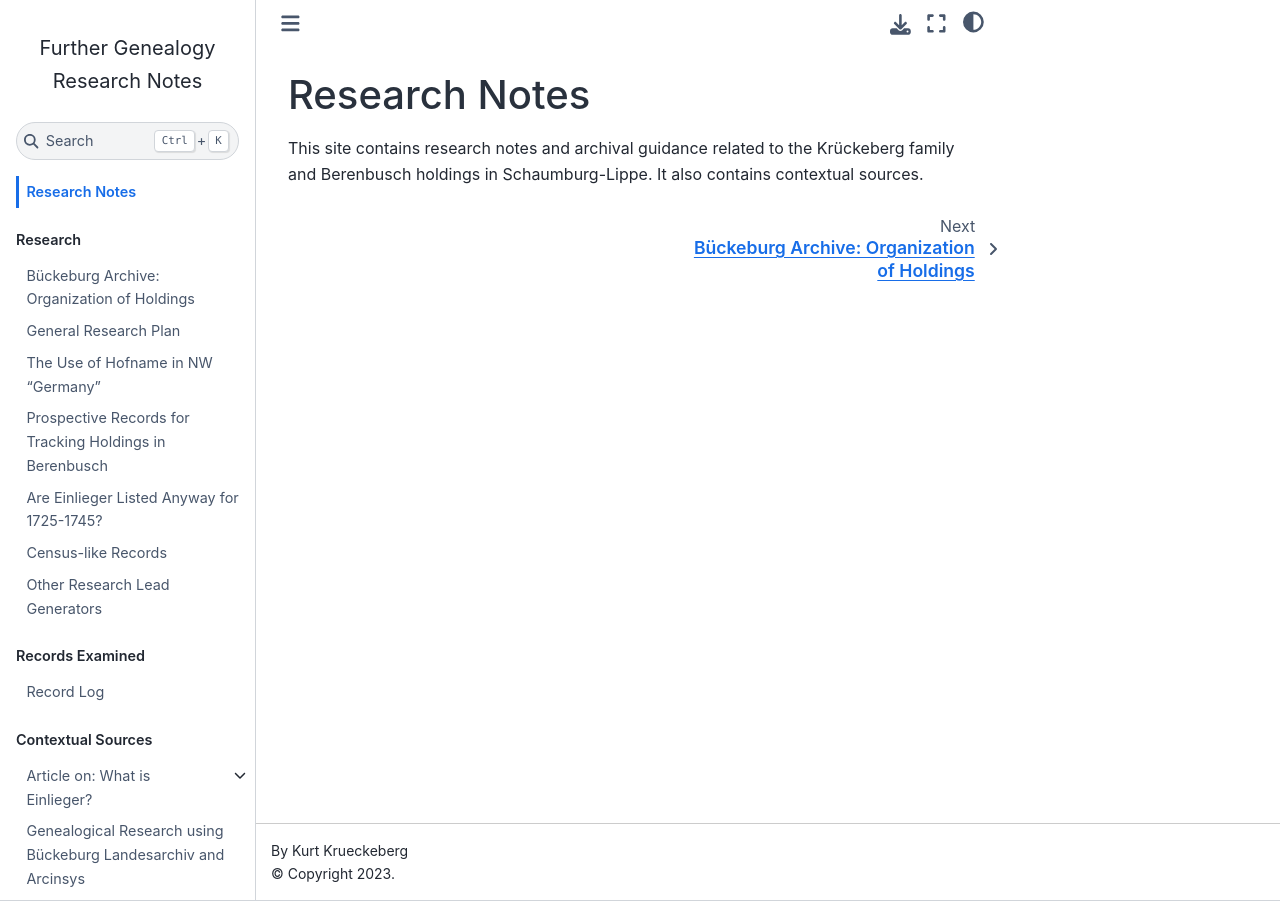
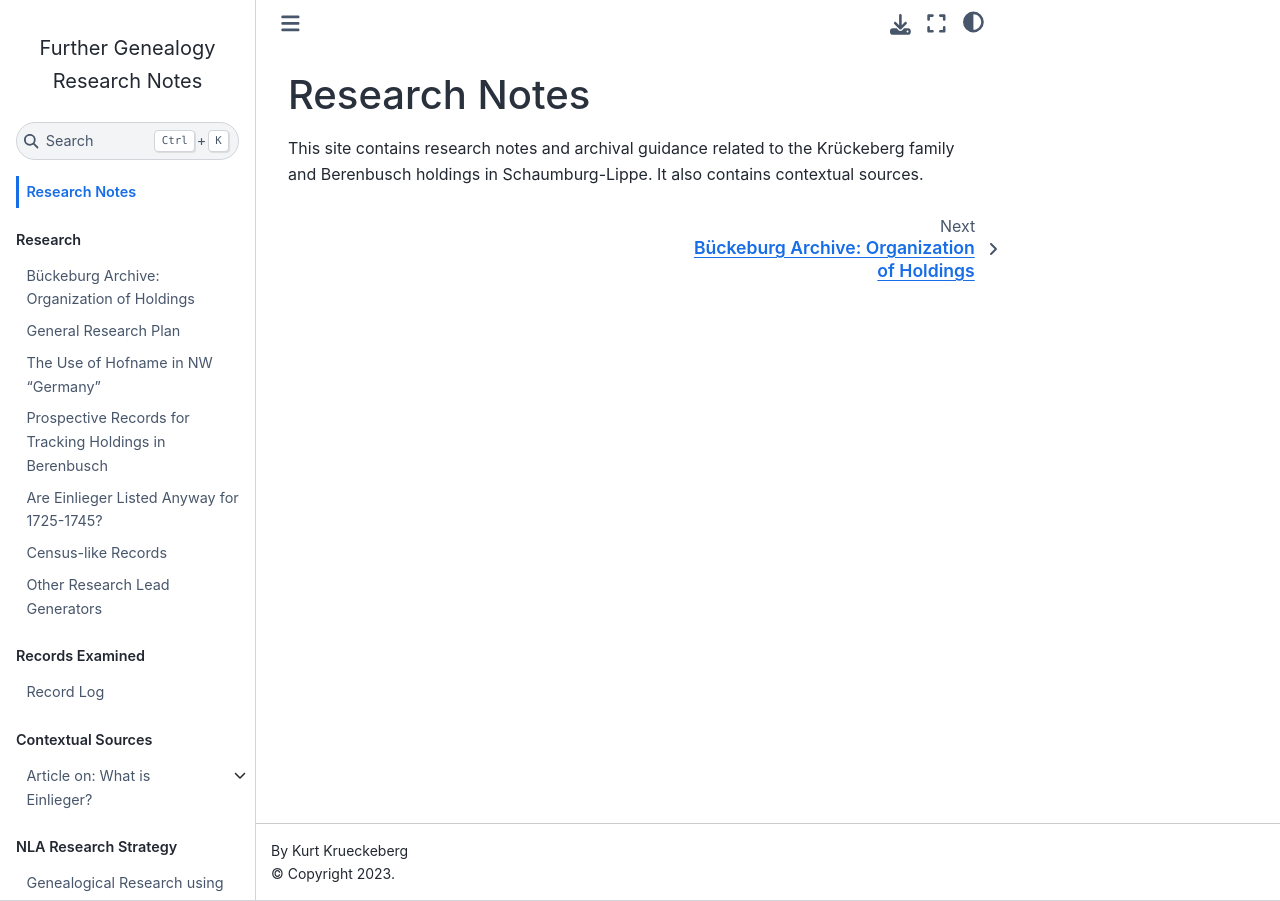
Before and after one commit to kurt-krueckeberg/sphinx-research, a Jupyter Book: the page built from index.md, in a window 1280 px wide. Built offline with Jupyter Book 1.0.4 settings and Sphinx 7.4.7 and the Sphinx Book theme 1.1.4, drawn with Linux system fonts in a browser that asks for light colours.

Commit message:
Update files

```diff
--- a/_toc.yml
+++ b/_toc.yml
@@ -22,5 +22,7 @@ parts:
             title: Transliteration
           - file: contextual-sources/funke-article/translation
             title: Translation
-  - chapters:
+
+  - caption: NLA Research Strategy
+    chapters:
       - file: strategy-4-nla-research/chatgpt-report-on-nla-research-strategy
```
